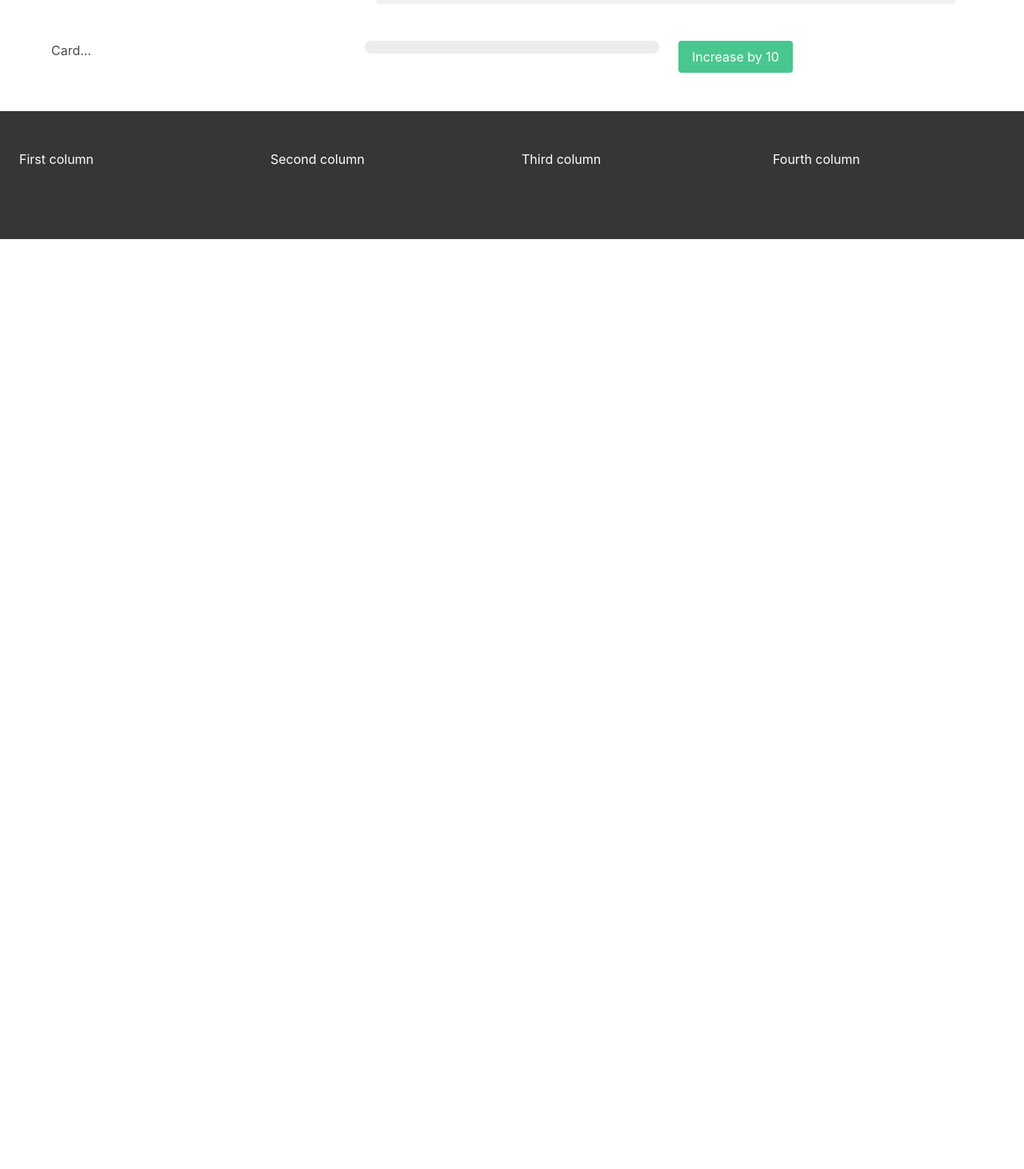
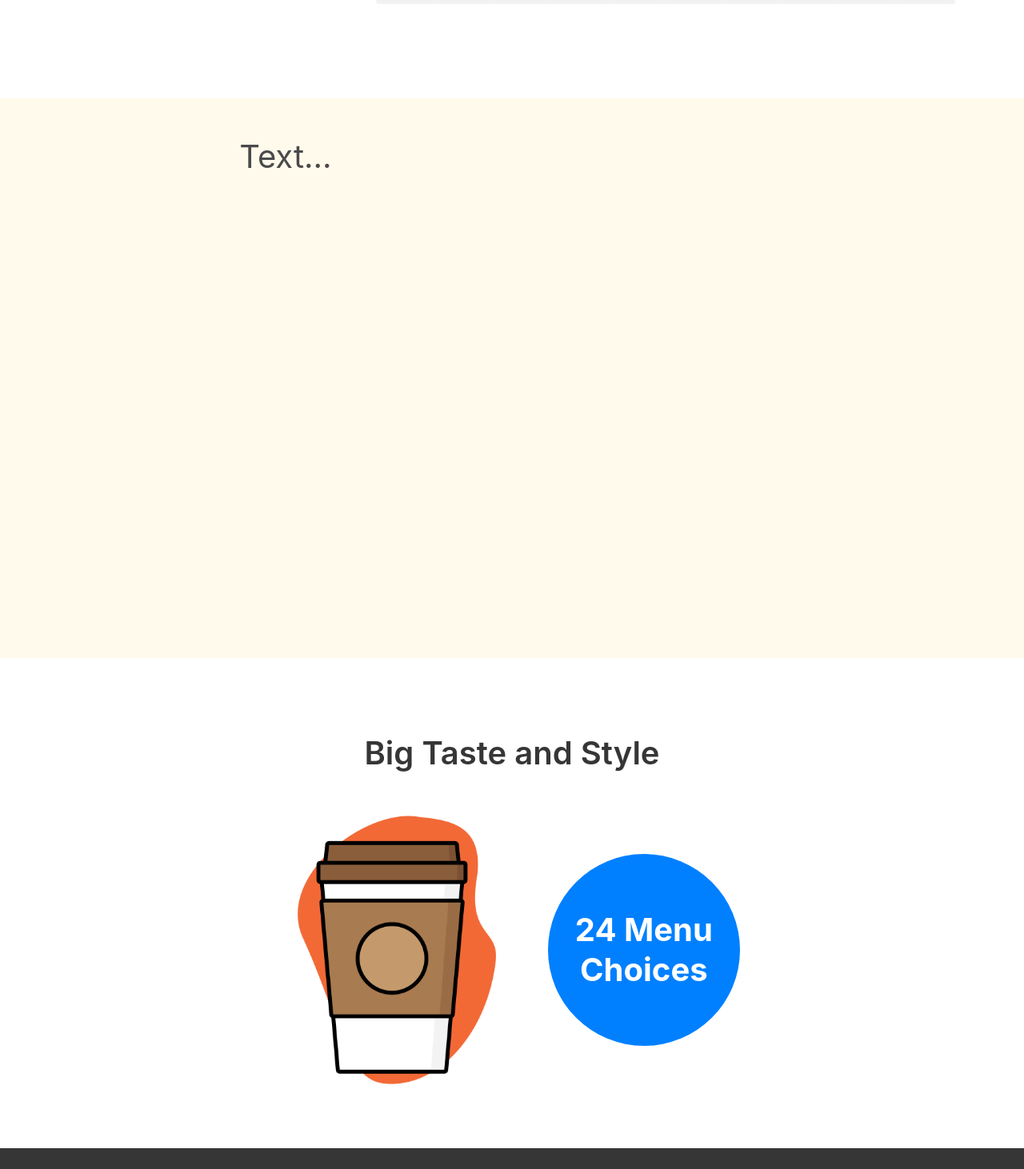
Before and after one commit to robert-laws/practice-dec-2020-react-app-with-bulma, a React (Create React App) app: page / in a window 1280 px wide. Shown: the part 588-2050 px from the top of the page at 80% size. Before the commit the page ends 887 px from the top, so only its background shows below. Built offline with nearby package versions, Linux system fonts and the light colour scheme.

Commit message:
begin work on home page

```diff
--- a/src/App.scss
+++ b/src/App.scss
@@ -83,3 +83,18 @@
     transform: rotate(360deg);
   }
 }
+
+.kpi {
+  border-radius: 15rem;
+  padding: 2rem;
+  background-color: rgb(0, 128, 255);
+  color: white;
+  text-align: center;
+  font-size: 2.5rem;
+  font-weight: bold;
+  height: 15rem;
+  width: 15rem;
+  display: flex;
+  flex-direction: column;
+  justify-content: center;
+}
--- a/src/pages/Home.js
+++ b/src/pages/Home.js
@@ -1,16 +1,11 @@
-import React, { useState } from 'react';
+import React from 'react';
+import Slide from 'react-reveal/Slide';
 import hero from '../images/data-viz-cafe-hero.jpg';
+import paperCupArtistic from '../images/home-page/paper-cup-artistic.png';
 
 export const Home = () => {
-  const [progressVal, setProgressVal] = useState(0);
-
-  const changeProgress = (value) => {
-    if (progressVal < 100) {
-      setProgressVal(progressVal + value);
-    }
-  };
-
   return (
+    <>
       <section className='section'>
         <div className='container'>
           <div className='columns is-vcentered'>
@@ -29,30 +24,48 @@ export const Home = () => {
               <img src={hero} alt='Hero for Data Visualization' />
             </div>
           </div>
+        </div>
+      </section>
+      <div
+        className='my-6 has-background-warning-light'
+        style={{ minHeight: '700px' }}
+      >
+        <section className='section'>
           <div className='container'>
             <div className='columns'>
-            <div className='column is-one-third'>Card...</div>
-            <div className='column is-one-third'>
-              <progress
-                className='progress is-primary'
-                style={{ transition: 'width 0.5s ease' }}
-                value={progressVal}
-                max='100'
-              >
-                15%
-              </progress>
-            </div>
-            <div className='column is-one-third'>
-              <button
-                className='button is-success'
-                onClick={() => changeProgress(10)}
-              >
-                Increase by 10
-              </button>
-            </div>
+              <div className='column is-three-fifths is-offset-one-fifth'>
+                <h2 className='subtitle is-size-2-desktop'>Text...</h2>
               </div>
             </div>
           </div>
         </section>
+      </div>
+      <section className='section'>
+        <div className='container'>
+          <div className='columns'>
+            <div className='column is-three-fifths is-offset-one-fifth'>
+              <h2 className='subtitle is-size-2-desktop'>
+                <Slide big left>
+                  <h1 className='title is-size-2-desktop has-text-centered'>
+                    Big Taste and Style
+                  </h1>
+                  <div className='is-flex is-flex-direction-row is-justify-content-center'>
+                    <img
+                      className='image mx-5'
+                      style={{ height: '400px' }}
+                      src={paperCupArtistic}
+                      alt='Paper Coffee Cup'
+                    />
+                    <div className='is-flex is-flex-direction-column is-justify-content-center mx-5'>
+                      <div className='kpi'>24 Menu Choices</div>
+                    </div>
+                  </div>
+                </Slide>
+              </h2>
+            </div>
+          </div>
+        </div>
+      </section>
+    </>
   );
 };
```
Also changed, not shown: src/images/home-page/paper-cup-artistic.png (added). Lines whose indentation alone changed are shown as unchanged.
